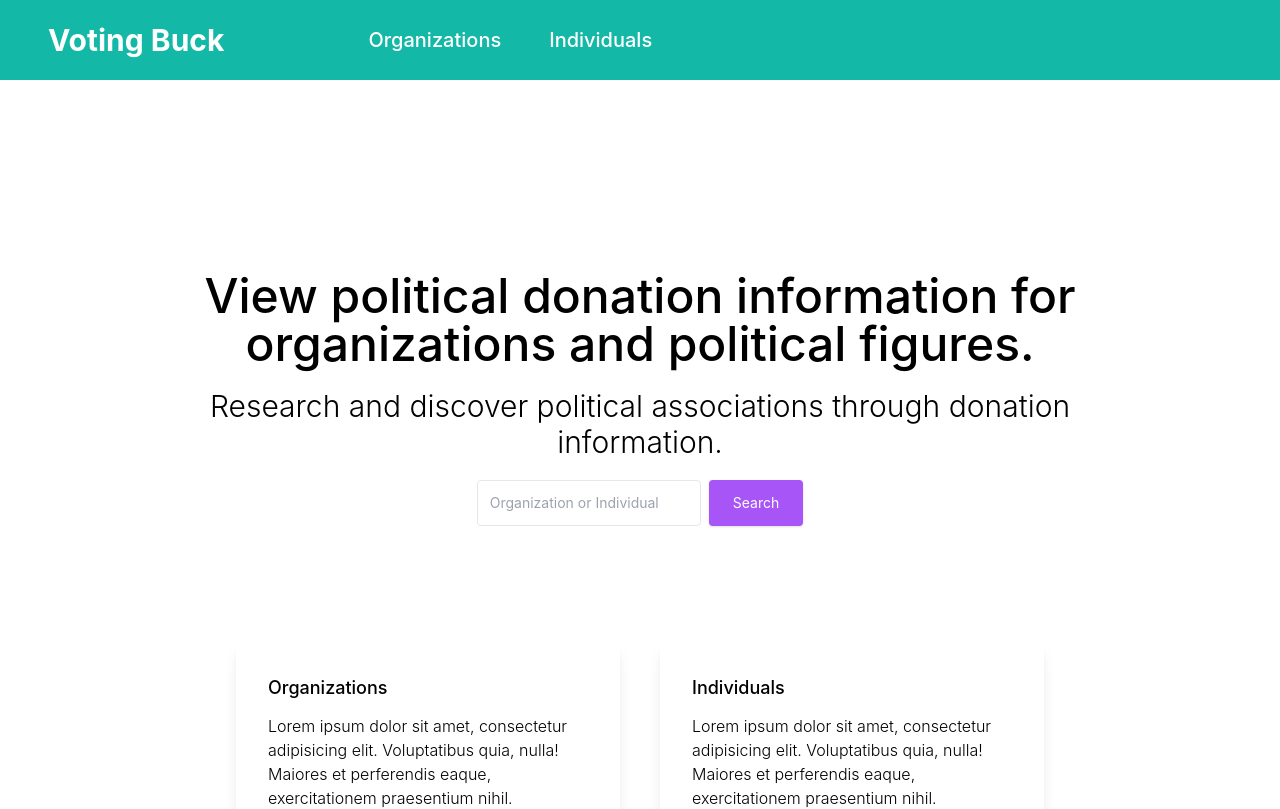
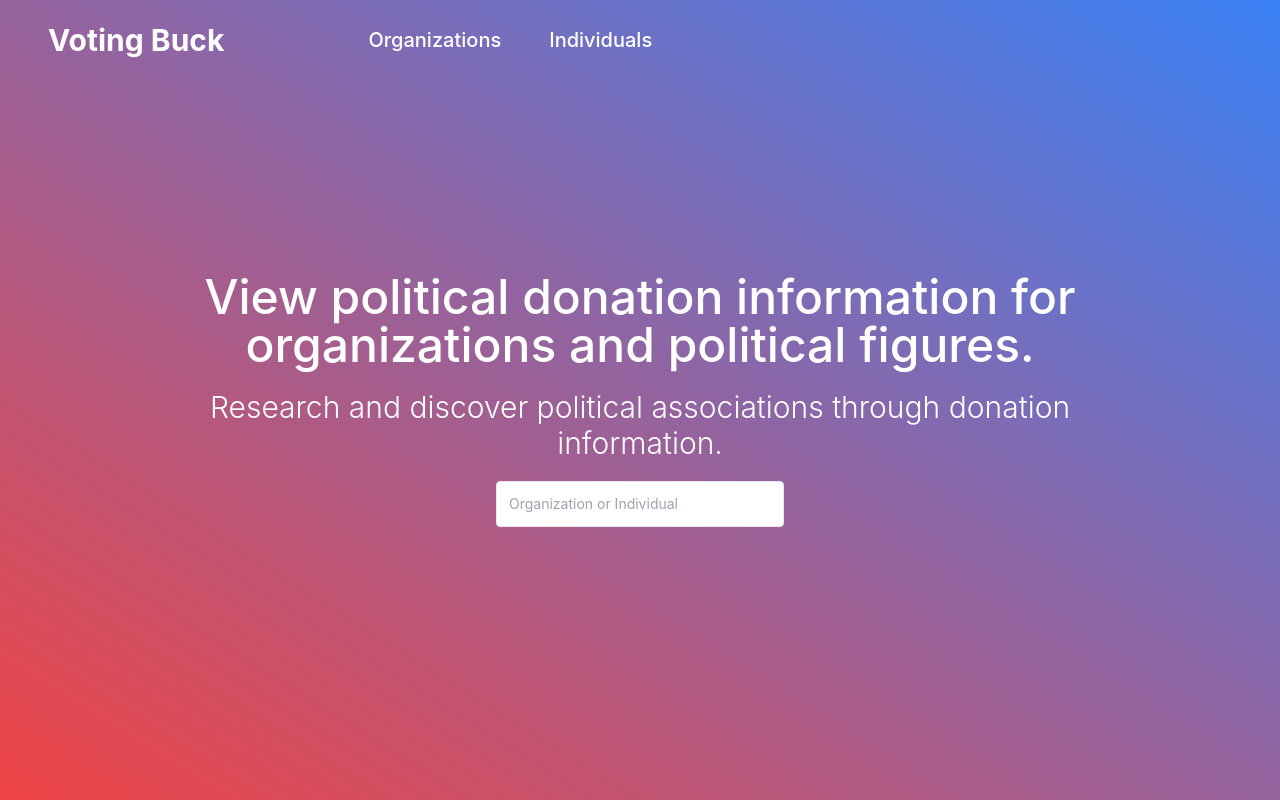
Before and after one commit to Caleb-Sutherland/votingbuck-frontend, a React (Create React App) app: page / in a window 1280 px wide. Shown: the top 809 px of the page. Built offline with nearby package versions, Linux system fonts and the light colour scheme.

Commit message:
Added gradient background

```diff
--- a/src/components/Header.tsx
+++ b/src/components/Header.tsx
@@ -3,7 +3,7 @@ import { Link } from "react-router-dom";
 
 export default function Header() {
   return (
-    <header className="bg-teal-500 h-20 flex items-center">
+    <header className="h-20 flex items-center absolute">
       <div className="pl-12 text-white flex item-center">
         <Link className="text-3xl font-bold" to="/">Voting Buck</Link>
         <div className="ml-12 pl-12 flex items-center">
--- a/src/pages/Main.tsx
+++ b/src/pages/Main.tsx
@@ -2,17 +2,17 @@ import React from "react";
 
 export default function Main() {
   return (
-    <div className="flex flex-col space-y-24 py-48 px-20">
-      <div className="flex flex-col space-y-5 max-w-5xl mx-auto">
-        <p className="text-4xl sm:text-5xl font-medium text-center">View political donation information for organizations and political figures.</p>
-        <p className="text-2xl sm:text-3xl font-light text-center">Research and discover political associations through donation information.</p>
+    <div>
+      <div className="flex flex-col space-y-24 py-48 px-20 bg-gradient-to-tr from-red-500 to-blue-500 h-screen">
+        <div className="flex flex-col space-y-5 max-w-5xl m-auto">
+          <p className="text-4xl sm:text-5xl font-medium text-center text-white">View political donation information for organizations and political figures.</p>
+          <p className="text-2xl sm:text-3xl font-light text-center text-white">Research and discover political associations through donation information.</p>
           <div className="flex flex-row space-x-2 justify-center">
-          <input type="text" placeholder="Organization or Individual" className="w-56 px-3 py-3 placeholder-blueGray-300 text-blueGray-600 relative bg-white bg-white rounded text-sm border border-blueGray-300 outline-none focus:outline-none focus:ring"/>
-          <button className="bg-purple-500 text-white active:bg-purple-600 font-regular text-sm px-6 py-3 rounded shadow hover:shadow-lg outline-none focus:outline-none ease-linear transition-all duration-150" type="button">
-            Search
-          </button>
+            <input type="text" placeholder="Organization or Individual" className="w-72 px-3 py-3 placeholder-blueGray-300 text-blueGray-600 relative bg-white bg-white rounded text-sm border border-blueGray-300 outline-none focus:outline-none focus:ring"/>
           </div>
         </div>
+      </div>
+      <div className="flex flex-col space-y-24 py-24 px-20">
         <div className="-m-5 flex flex-row flex-wrap justify-center">
           <div className="m-5 w-96 relative flex flex-col overflow-hidden bg-white shadow-lg rounded-lg">
             {/*<div className="relative h-40 overflow-hidden">
@@ -33,5 +33,6 @@ Maiores et perferendis eaque, exercitationem praesentium nihil.</p>
             </div>
           </div>
         </div>
+      </div>
     </div>);
 }
```
Lines whose indentation alone changed are shown as unchanged.
